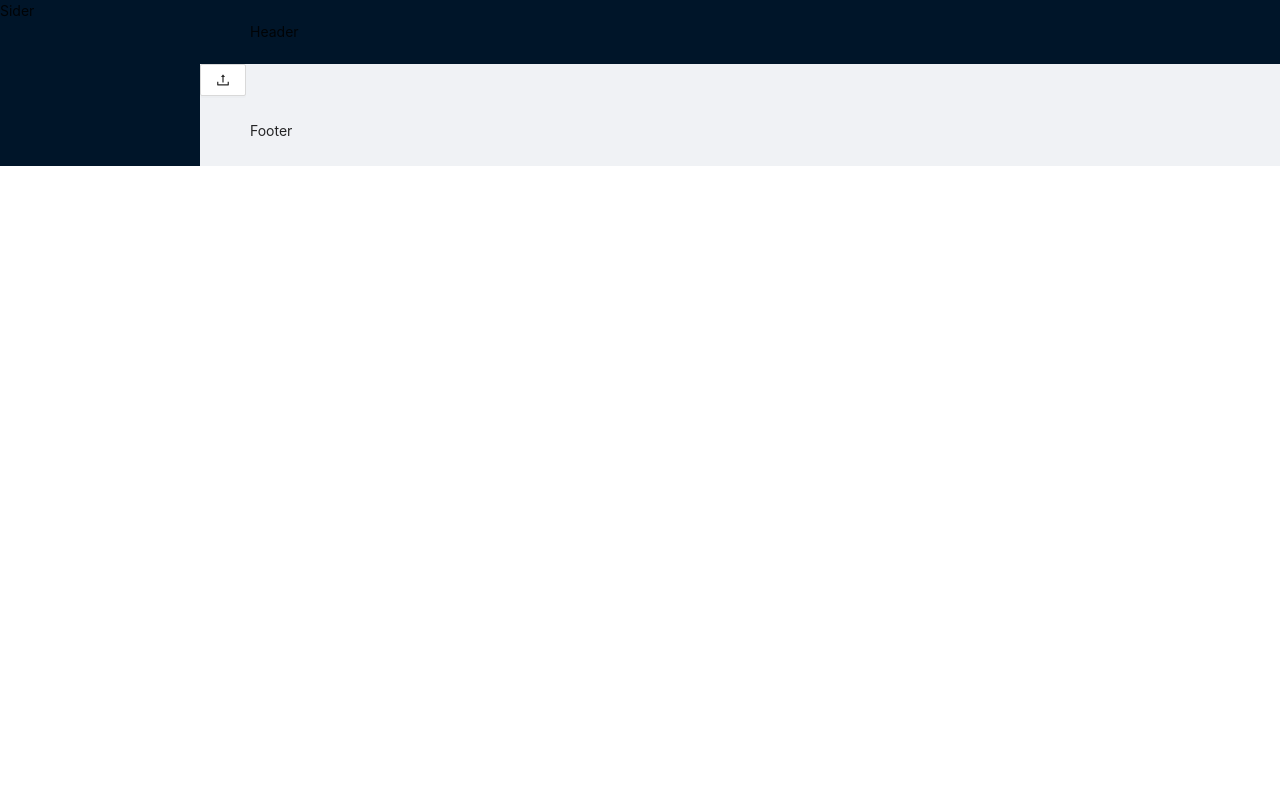
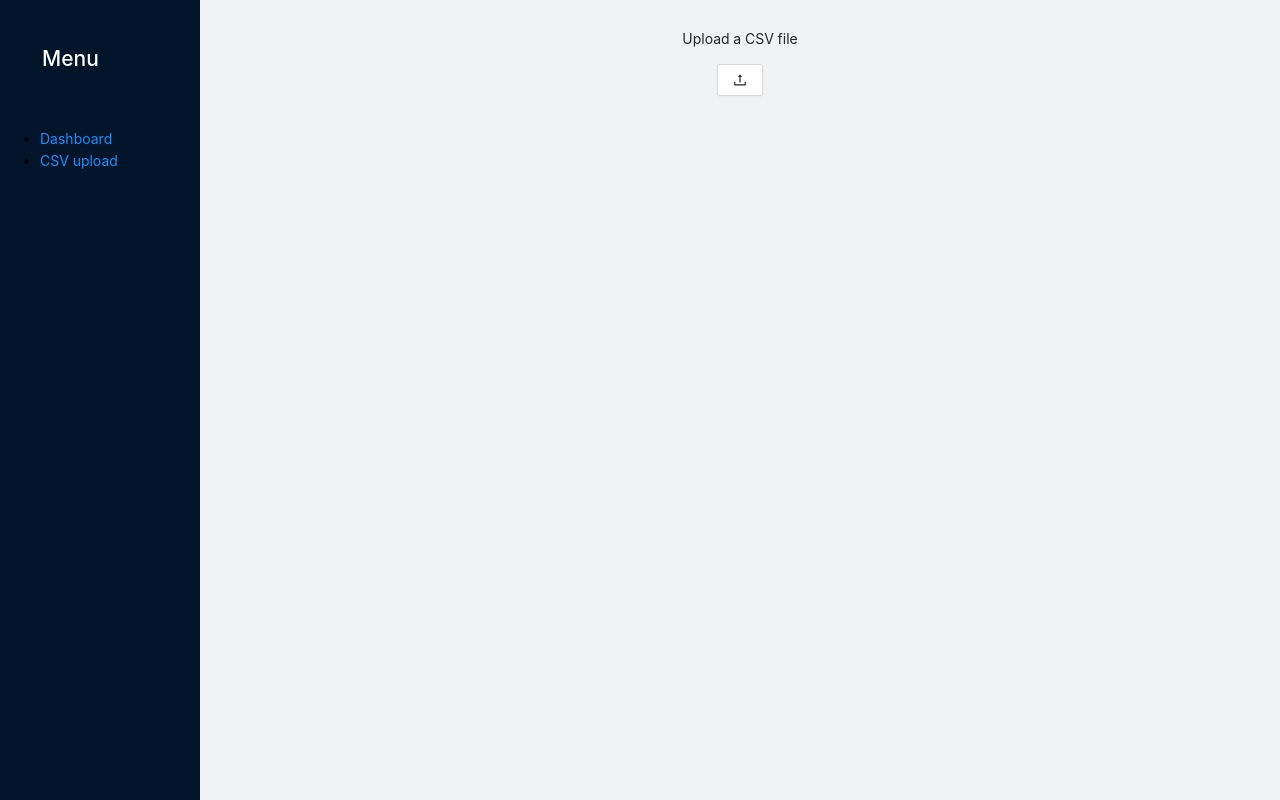
Before and after one commit to theyworker/employee-salary-management, a React (Create React App) app: page /upload in a window 1280 px wide. Built offline with nearby package versions, Linux system fonts and the light colour scheme; no server answers.

Commit message:
Overall styling

```diff
--- a/src/App.js
+++ b/src/App.js
@@ -6,6 +6,8 @@ import React from "react";
 import { Routes, Route, Link } from "react-router-dom";
 import Delete from "./Dashboard/Sucess/Delete";
 import UserUpload from "./Dashboard/UserUpload/UserUpload";
+import Menu from "./Menu/Menu";
+import MobileHeader from "./Menu/MobileHeader";
 
 
 const { Header, Footer, Sider, Content } = Layout;
@@ -13,10 +15,16 @@ function App() {
   const isMobile = useMobile();
   return (
     <div className="App">
-      <Layout>
-        {isMobile ? <React.Fragment /> : <Sider>Sider</Sider>}
+      <Layout style={{width:'100vw', height:'100vh'}}>
+        {isMobile ? (
+          <React.Fragment />
+        ) : (
+          <Sider>
+            <Menu />
+          </Sider>
+        )}
         <Layout>
-          <Header>Header</Header>
+         {isMobile? <Header><MobileHeader/></Header> : <React.Fragment/>}
           <Content>
             <Routes>
               <Route path="/" element={<Dashboard />} />
@@ -24,7 +32,6 @@ function App() {
               <Route path="/upload" element={<UserUpload />} />
             </Routes>
           </Content>
-          <Footer>Footer</Footer>
         </Layout>
       </Layout>
     </div>
--- a/src/Dashboard/UserUpload/UserUpload.js
+++ b/src/Dashboard/UserUpload/UserUpload.js
@@ -57,7 +57,8 @@ const UserUpload = () => {
   };
 
   return (
-    <div>
+    <div style={{textAlign : 'center', padding: '2em'}}>
+        <p>Upload a CSV file</p>
       <Upload
         accept=".csv"
         showUploadList={false}
--- /dev/null
+++ b/src/Menu/Menu.js
@@ -0,0 +1,20 @@
+import React from "react";
+import { Link } from "react-router-dom";
+
+const Menu = ({handleClose}) => {
+  return (
+    <div>
+        <h2 style={{color: '#fff', padding: '2em'}}>Menu</h2>
+      <ul>
+        <li>
+          <Link to="/" onClick={()=>handleClose()}>Dashboard</Link>
+        </li>
+        <li>
+          <Link to="/upload" onClick={()=>handleClose()}>CSV upload</Link>
+        </li>
+      </ul>
+    </div>
+  );
+};
+
+export default Menu;
--- /dev/null
+++ b/src/Menu/MobileHeader.js
@@ -0,0 +1,32 @@
+import React, { useState } from "react";
+import { MenuOutlined } from "@ant-design/icons";
+
+import { Button, Drawer } from "antd";
+import Menu from "./Menu";
+
+const MobileHeader = () => {
+    const [visible, setVisible] = useState(false);
+
+    const showDrawer = () => {
+      setVisible(true);
+    };
+
+    const onClose = () => {
+      setVisible(false);
+    };
+  return (
+    <div>
+      <MenuOutlined style={{ color: "#fff" }} onClick={()=>showDrawer(true)}/>
+      <Drawer
+        title="Basic Drawer"
+        placement="right"
+        onClose={onClose}
+        visible={visible}
+      >
+        <Menu handleClose={onClose}/>
+      </Drawer>
+    </div>
+  );
+};
+
+export default MobileHeader;
```
